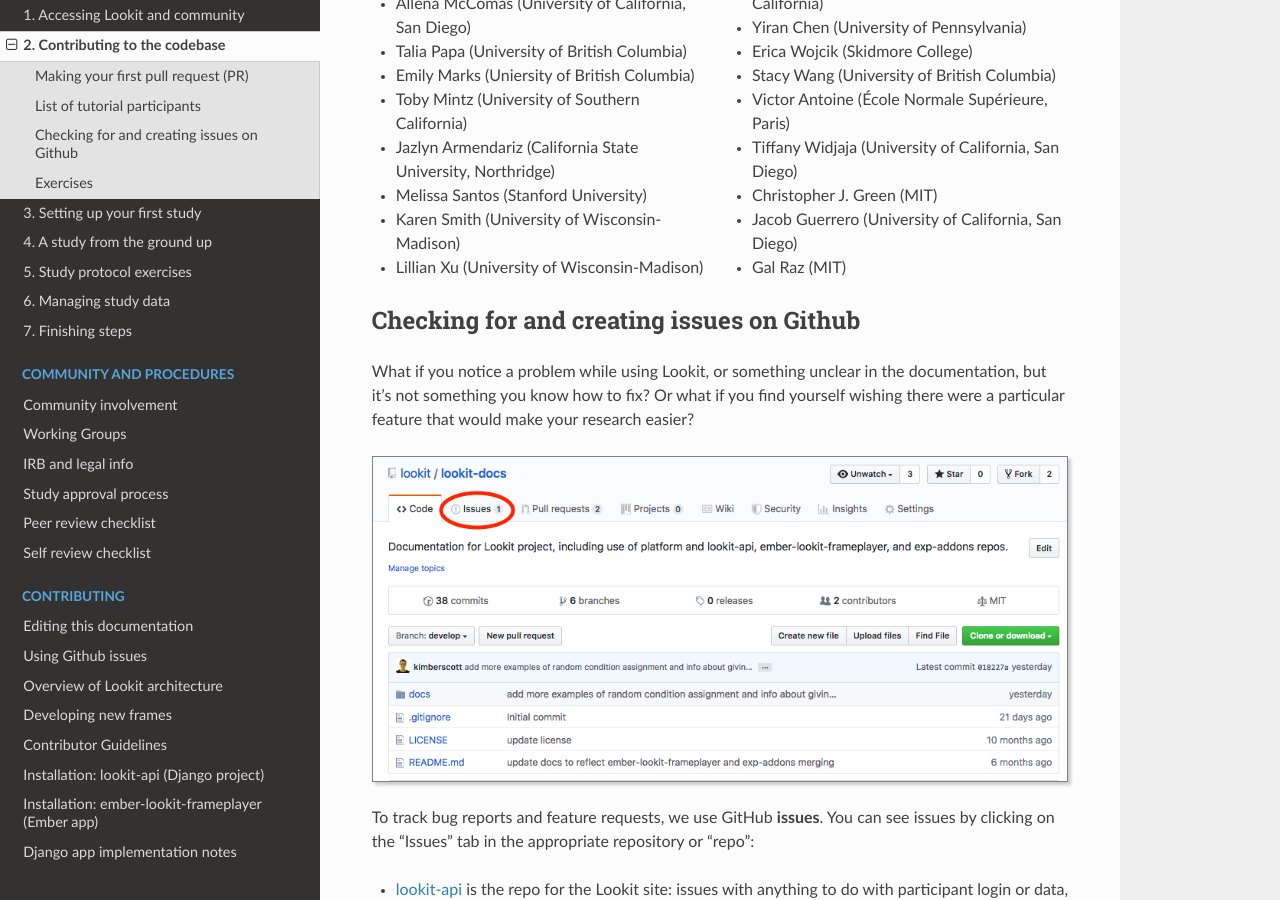
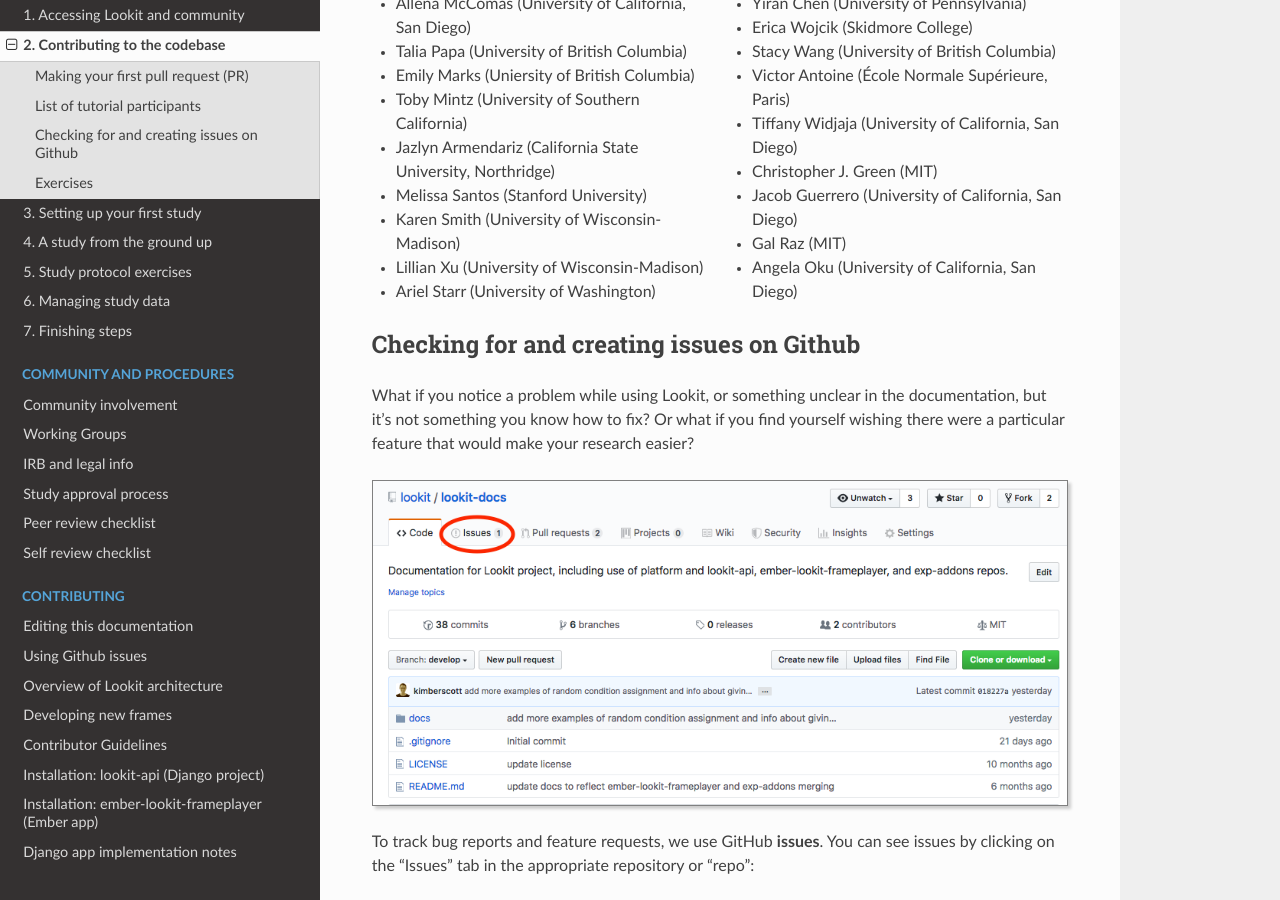
Before and after one commit to lookit/lookit-docs, a Sphinx documentation site: the page built from docs/source/tutorial-contributing.rst, in a window 1280 px wide and 900 px high, scrolled down 6297 px. Built offline with Sphinx 7.4.7 and the Read the Docs theme 2.0.0, drawn with Linux system fonts in a browser that asks for light colours.

Commit message:
Add tutorial participant to list

```diff
--- a/docs/source/tutorial-contributing.rst
+++ b/docs/source/tutorial-contributing.rst
@@ -214,6 +214,7 @@
 - Christopher J. Green (MIT)
 - Jacob Guerrero (University of California, San Diego)
 - Gal Raz (MIT)
+- Angela Oku (University of California, San Diego)
 
 .. _Github issues overview:
 
```
